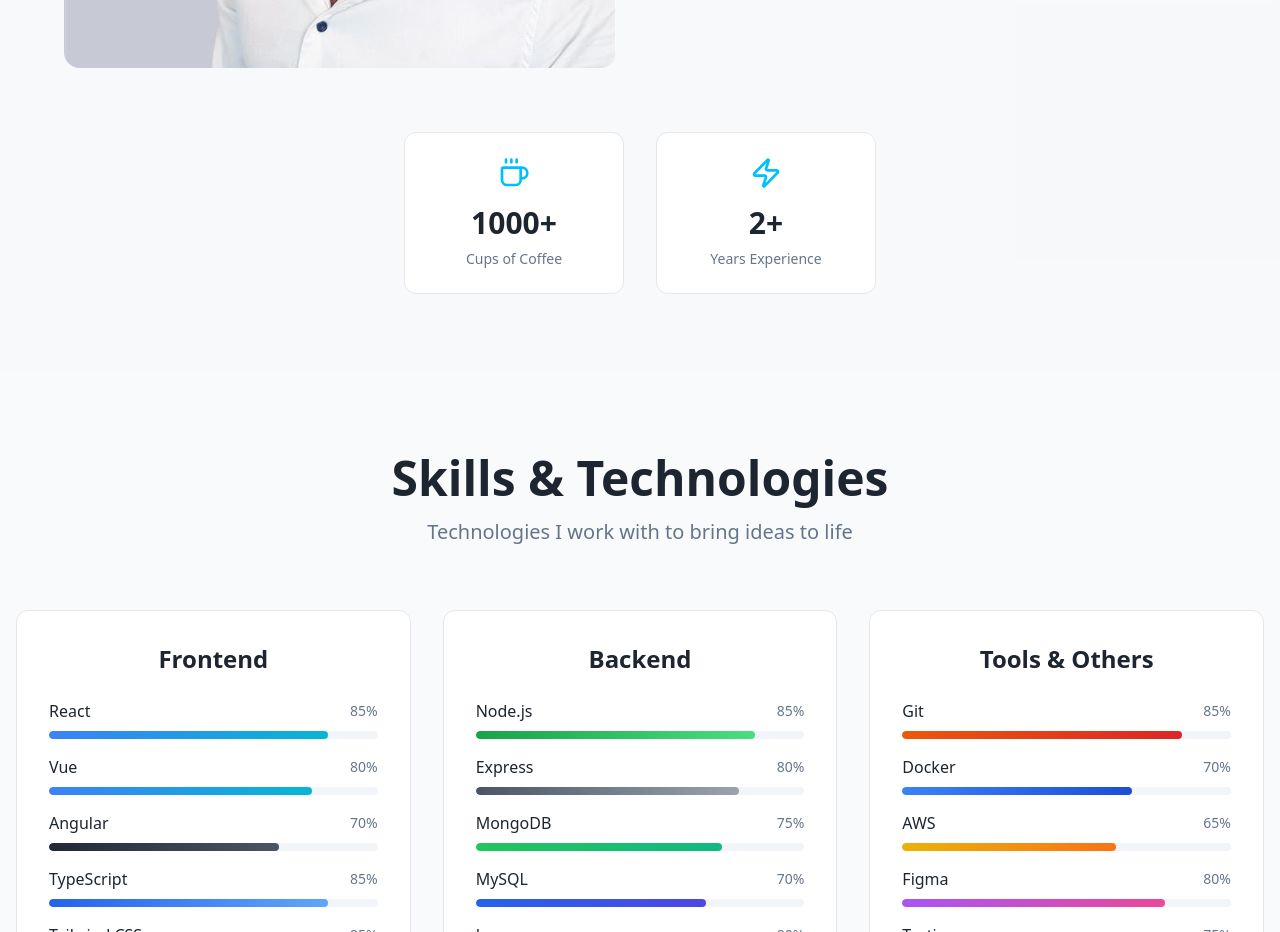
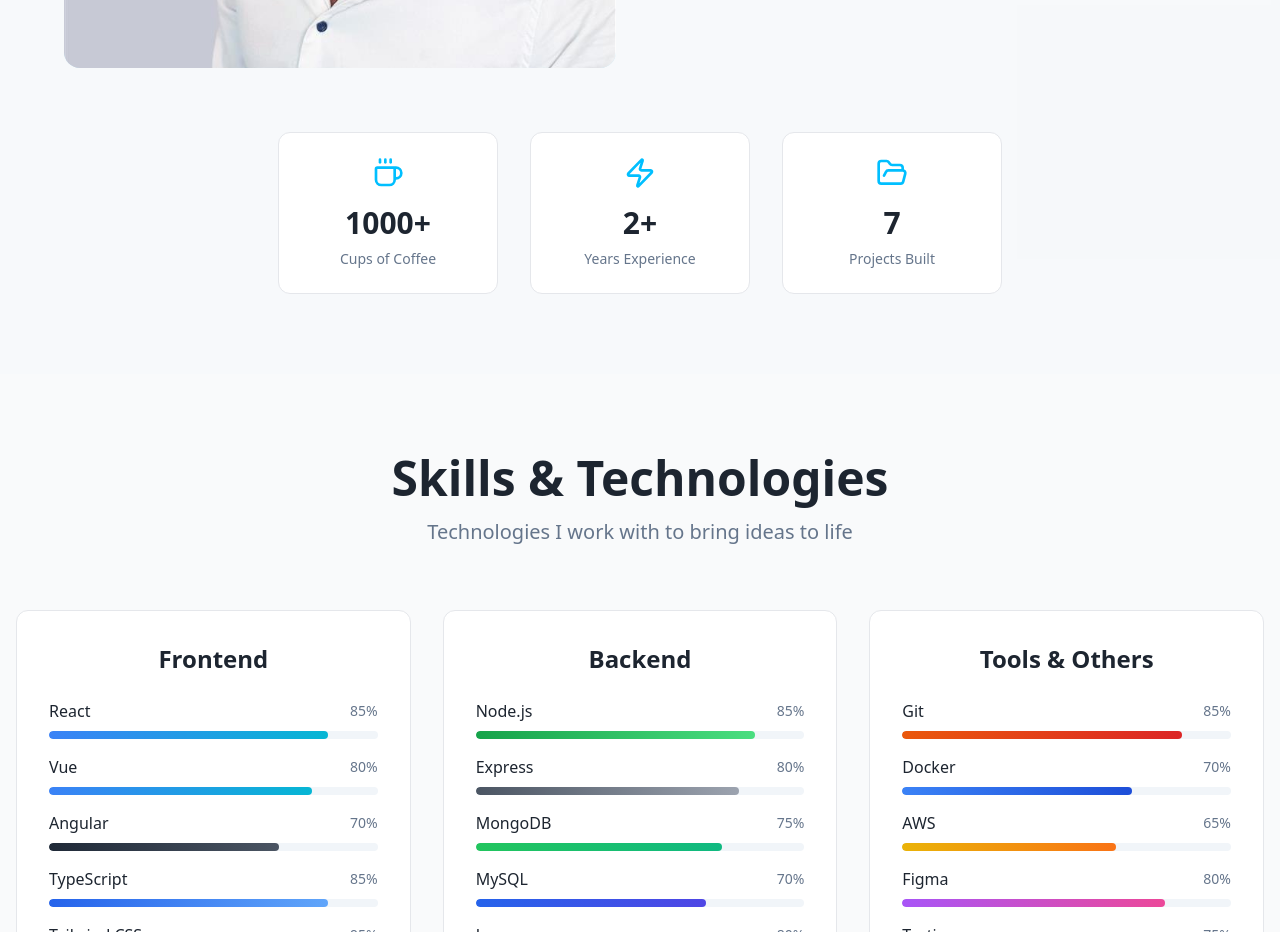
Before and after one commit to GhassanAbuKhaled/myPortfolio, a React (Vite) app: page / in a window 1280 px wide. Shown: the part 1520-2452 px from the top of the page. Built offline with nearby package versions, Linux system fonts and the light colour scheme.

Commit message:
Add projects count stat to About Me section

```diff
--- a/src/components/About.tsx
+++ b/src/components/About.tsx
@@ -1,6 +1,6 @@
 import { motion, useInView } from 'framer-motion'
 import { useRef, useMemo, memo, FC, useCallback } from 'react'
-import { Code, Coffee, Zap } from 'lucide-react'
+import { Code, Coffee, Zap, FolderOpen } from 'lucide-react'
 import { useLanguage } from './LanguageProvider'
 import { ImageWithLoading } from './ui/image-with-loading'
 
@@ -62,6 +62,7 @@ const About = () => {
   const stats = useMemo(() => [
     { icon: Coffee, value: "1000+", label: t('about.stats.coffee') },
     { icon: Zap, value: "2+", label: t('about.stats.years') },
+    { icon: FolderOpen, value: "7", label: t('about.stats.projects') },
   ], [t])
 
   const infoItems = useMemo(() => [
--- a/src/locales/de.json
+++ b/src/locales/de.json
@@ -28,7 +28,8 @@
     "availabilityValue": "Offen für Angebote",
     "stats": {
       "coffee": "Tassen Kaffee",
-      "years": "Jahre Erfahrung"
+      "years": "Jahre Erfahrung",
+      "projects": "Projekte Erstellt"
     }
   },
   "skills": {
--- a/src/locales/en.json
+++ b/src/locales/en.json
@@ -28,7 +28,8 @@
     "availabilityValue": "Open to opportunities",
     "stats": {
       "coffee": "Cups of Coffee",
-      "years": "Years Experience"
+      "years": "Years Experience",
+      "projects": "Projects Built"
     }
   },
   "skills": {
```
